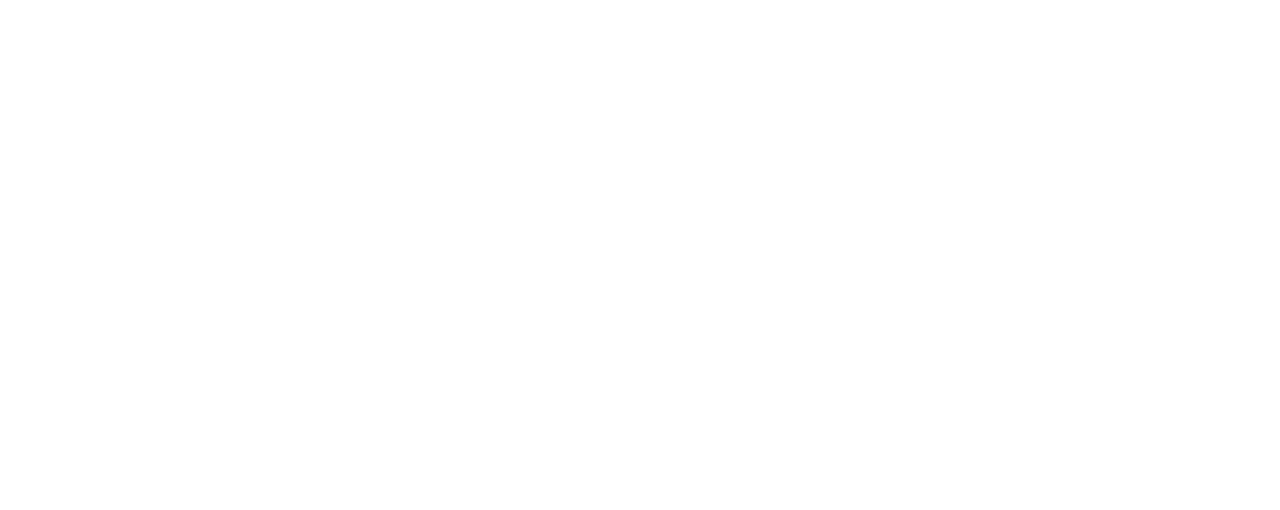
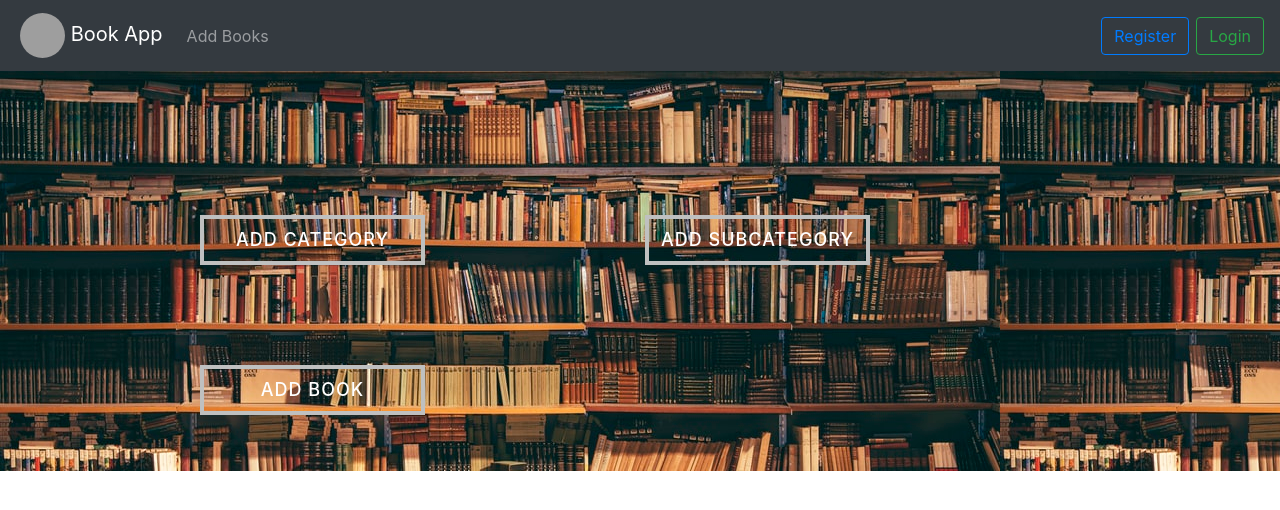
Before and after one commit to alangthomas/BookProject, an Angular app: page /admin in a window 1280 px wide. Before the commit this address led to /. Shown: the top 510 px of the page. Built offline with nearby package versions, Linux system fonts and the light colour scheme; grey boxes are pictures that could not be loaded.

Commit message:
admin and dash

```diff
--- a/angular.json
+++ b/angular.json
@@ -1,5 +1,8 @@
 {
   "$schema": "./node_modules/@angular/cli/lib/config/schema.json",
+  "cli": {
+    "analytics": "5f789afd-b118-4e7e-bfd9-8a97c1d31548"
+  },
   "version": 1,
   "newProjectRoot": "projects",
   "projects": {
--- a/src/app/app-routing.module.ts
+++ b/src/app/app-routing.module.ts
@@ -4,6 +4,7 @@
 import { AddCategoryComponent } from './components/add-category/add-category.component';
 import { AddSubcategoryComponent } from './components/add-subcategory/add-subcategory.component';
 import { HomeComponent } from './components/home/home.component';
+import { AdminDashboardComponent  } from './components/admin-dashboard/admin-dashboard.component';
 
 const routes: Routes = [
   {path:'', redirectTo:'home', pathMatch:'full'},
@@ -11,6 +12,7 @@
   {path:'home', component:HomeComponent},
   {path:'add-category', component: AddCategoryComponent},
   {path:'add-subcategory', component:AddSubcategoryComponent},
+  {path:'admin', component: AdminDashboardComponent}
 ];
 
 @NgModule({
--- a/src/app/components/admin-dashboard/admin-dashboard.component.css
+++ b/src/app/components/admin-dashboard/admin-dashboard.component.css
@@ -0,0 +1,70 @@
+.jumbotron-fluid{
+    height: 400px;
+    /* margin: auto; */
+    /* padding: 10px; */
+    background-image: url("src/assets/book.jpg");
+    color: white;
+    font-weight: 500px !important;
+    font-size: 100px !important;
+}
+.header{
+    margin-top: 20px;
+}
+.btn{
+    margin: 5px;
+}
+
+.button {
+    display: inline-flex;
+    height: 50px;
+    width: 225px;
+    border: 4px solid #BFC0C0;
+    margin: 20px 20px 0px 200px;
+    padding: 5px  10px;
+    color: #BFC0C0 !important;
+    text-transform: uppercase;
+    text-decoration: none;
+    font-size: 10px;
+    letter-spacing: 1.5px;
+    align-items: center;
+    justify-content: center;
+    overflow: hidden;
+    font-size: large;
+    font-weight: 500;
+
+  }
+
+  a {
+    color: white;
+    text-decoration: none;
+    letter-spacing: 1px;
+  }
+  #button-5 {
+    position: relative;
+    overflow: hidden;
+    cursor: pointer;
+  }
+
+  #button-5 a {
+    position: relative;
+    transition: all .45s ease-Out;
+  }
+
+  #translate {
+    transform: rotate(50deg);
+    width: 100%;
+    height: 250%;
+    left: -200px;
+    top: -30px;
+    background: #BFC0C0;
+    position: absolute;
+    transition: all .3s ease-Out;
+  }
+
+  #button-5:hover #translate {
+    left: 0;
+  }
+
+  #button-5:hover a {
+    color: #2D3142;
+  }
--- a/src/app/components/admin-dashboard/admin-dashboard.component.html
+++ b/src/app/components/admin-dashboard/admin-dashboard.component.html
@@ -1 +1,20 @@
-<p>admin-dashboard works!</p>
+<app-navbar></app-navbar>
+
+
+<div class="jumbotron jumbotron-fluid">
+    <div class="button" id="button-5">
+        <div id="translate"></div>
+        <a routerLink='/add-category'>Add Category</a>
+    </div>
+
+    <div class="button" id="button-5" >
+        <div id="translate"></div>
+        <a routerLink="/add-subcategory">Add Subcategory</a>
+    </div>
+
+    <div class="button" id="button-5">
+        <div id="translate"></div>
+        <a routerLink="/add-books">Add Book</a>
+    </div>
+
+</div>
--- a/src/app/components/home/home.component.css
+++ b/src/app/components/home/home.component.css
@@ -0,0 +1,20 @@
+.container{
+    margin: auto;
+
+    width: 75%;
+}
+.jumbotron-fluid{
+    height: 350px;
+    /* margin: auto; */
+    /* padding: 10px; */
+    background-image: url("src/assets/book.jpg");
+    color: white;
+    font-weight: 500px !important;
+    font-size: 100px !important;
+}
+.header{
+    margin-top: 50px;
+}
+.btn{
+    margin: 5px;
+}
--- a/src/app/components/home/home.component.html
+++ b/src/app/components/home/home.component.html
@@ -1,4 +1,8 @@
 <app-navbar></app-navbar>
-<div class="container">
-    <h2>Home works</h2>
+
+<div class="jumbotron jumbotron-fluid">
+    <div class="container header">
+        <h1 style="font-size: 60px;" >Welcome to The Book Store</h1>
+        <p style="font-size: 25px;"  class="lead">“A reader lives a thousand lives before he dies . . . The man who never reads lives only one.”</p>
+    </div>
 </div>
```
Also changed, not shown: src/assets/book.jpg (added).
